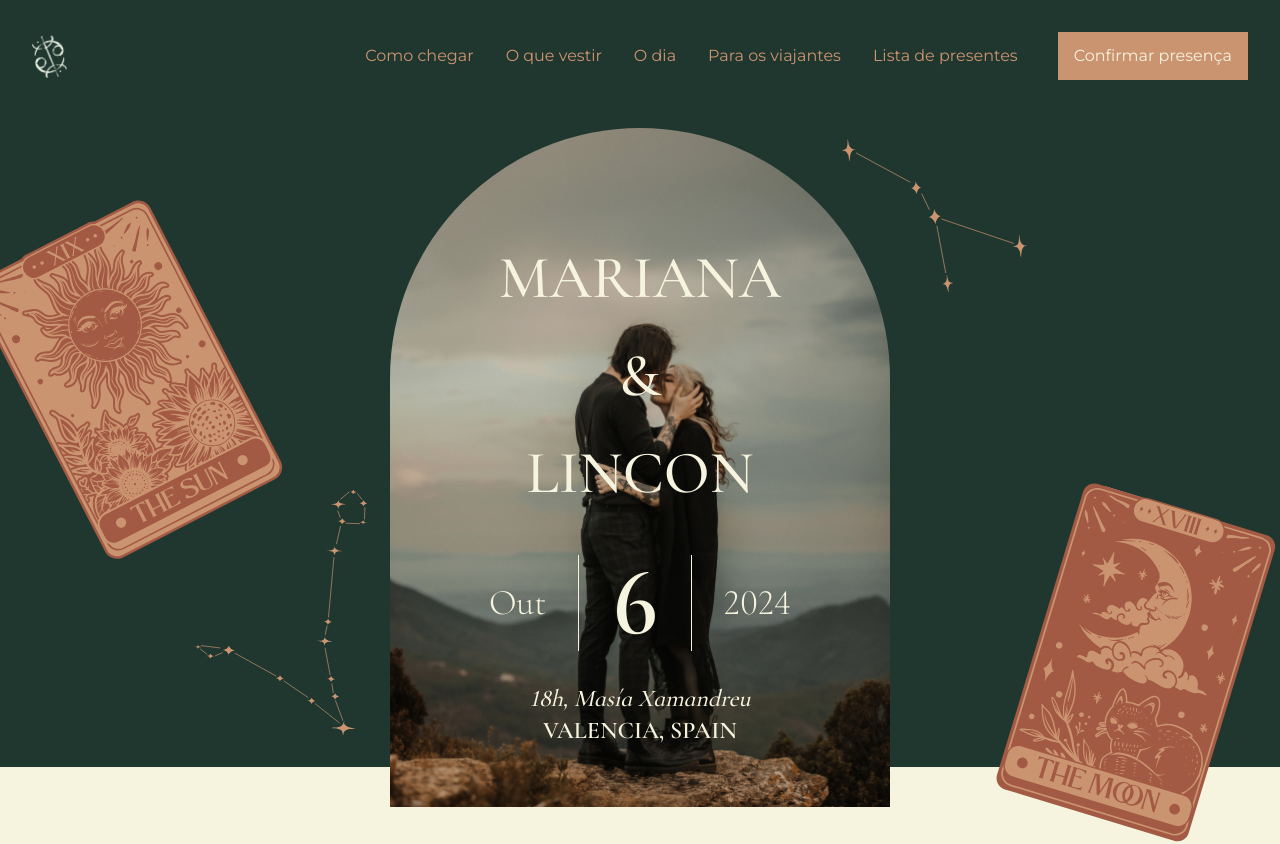
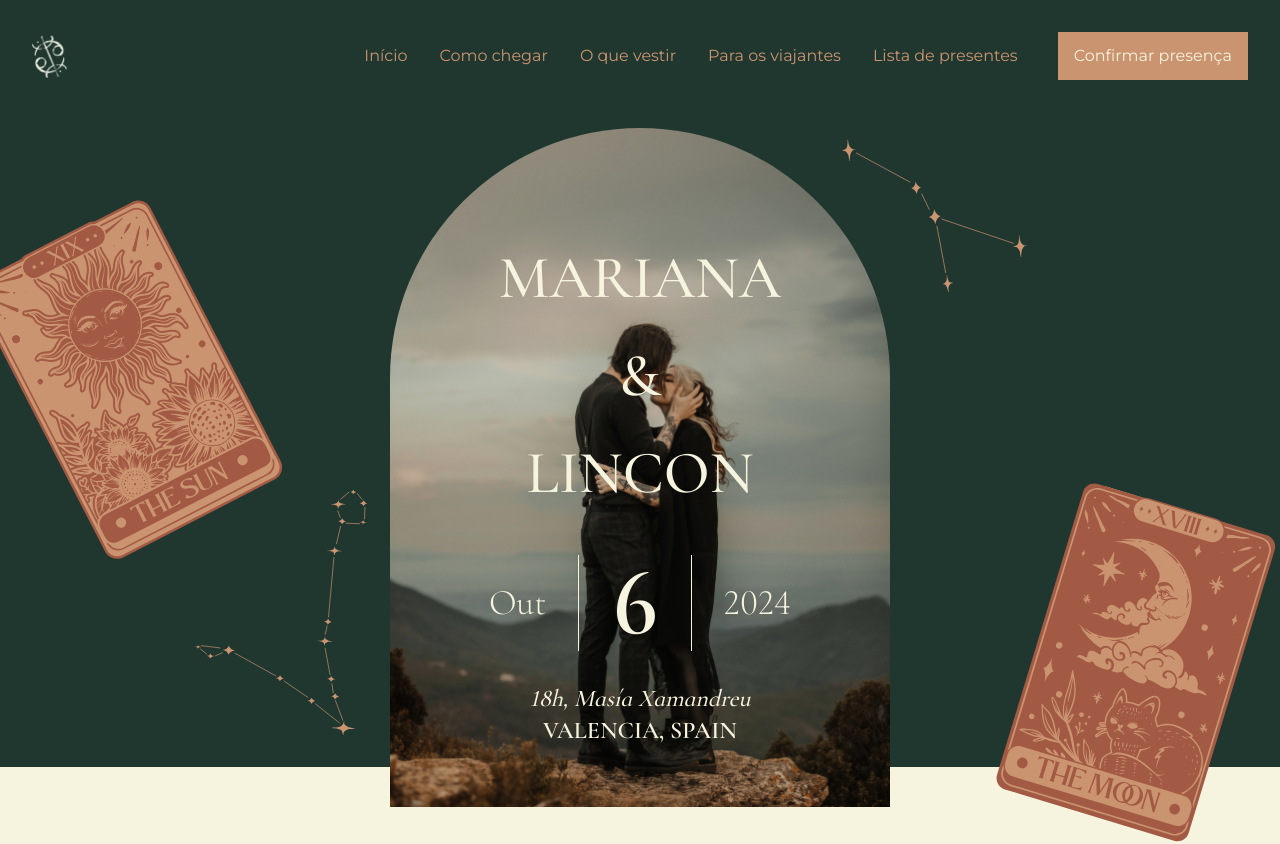
Before and after one commit to linconkusunoki/maricon, a Next.js app: page / in a window 1280 px wide. Shown: the top 844 px of the page. Built offline with nearby package versions, Linux system fonts and the light colour scheme; no server answers.

Commit message:
Update header.jsx

```diff
--- a/src/components/header.jsx
+++ b/src/components/header.jsx
@@ -30,7 +30,17 @@ export function Header({ className }) {
             <Link href="/" className="lg:hidden">
               <img src="/logo.png" alt="logo" />
             </Link>
-
+<Link
+              href="/"
+              className={`hover:underline ${
+                path === "/day-d" &&
+                `font-bold hover:no-underline ${
+                  className ? "text-earth" : "text-beige"
+                }`
+              }`}
+            >
+              Início
+            </Link>
             <Link
               href="/"
               className={`hover:underline ${
@@ -52,17 +62,6 @@ export function Header({ className }) {
               }`}
             >
               O que vestir
-            </Link>
-            <Link
-              href="/"
-              className={`hover:underline ${
-                path === "/day-d" &&
-                `font-bold hover:no-underline ${
-                  className ? "text-earth" : "text-beige"
-                }`
-              }`}
-            >
-              O dia
             </Link>
             <Link
               href="https://organized-script-04e.notion.site/Bienvenidos-a-Valencia-cd7635a00d6d42818be1532c46dbc709" target="_blank"
```
